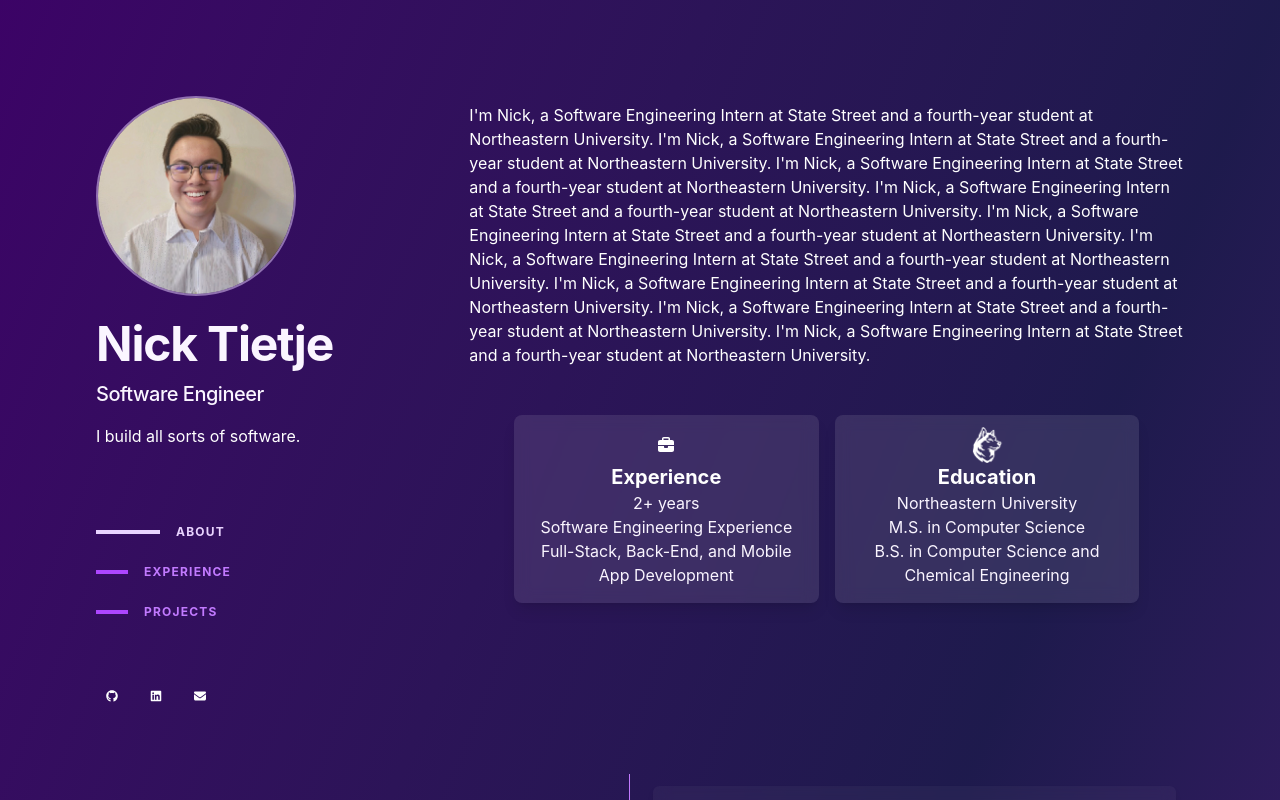
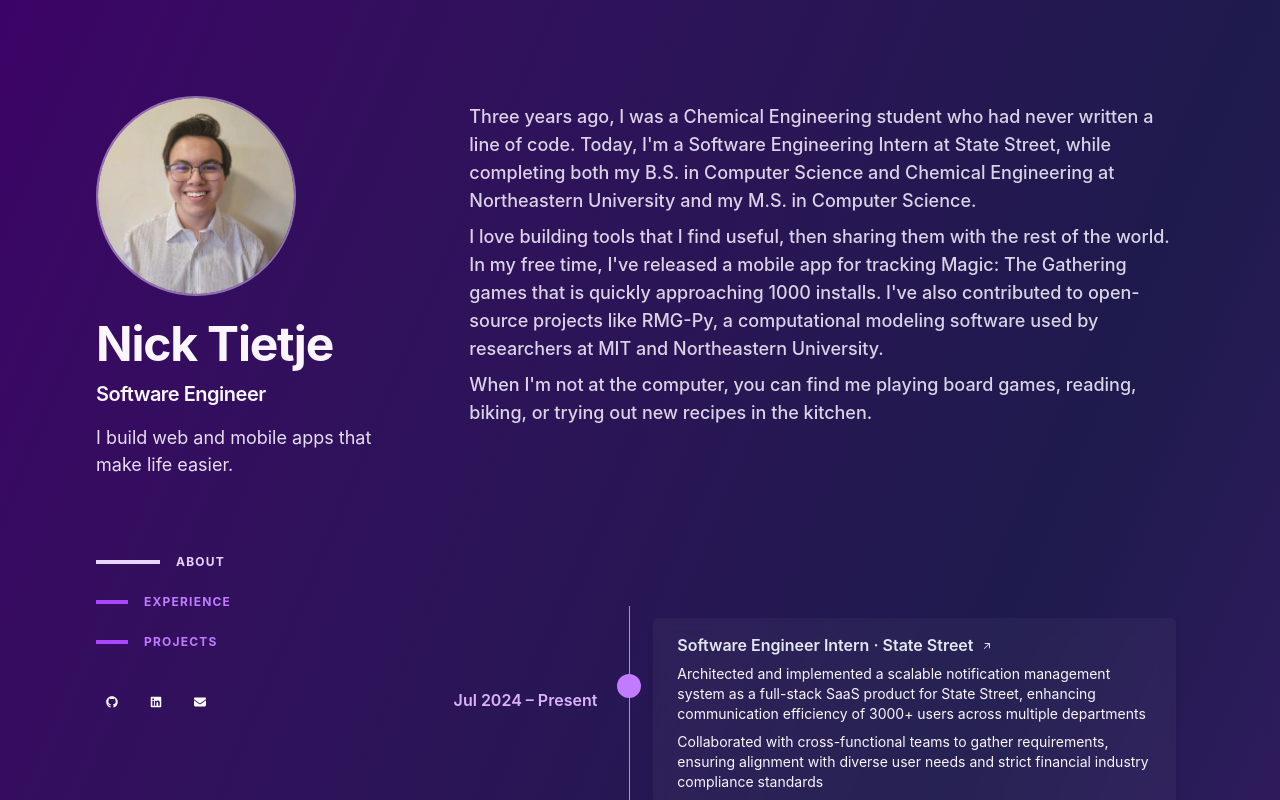
Before and after one commit to ntietje1/personal-website, a Next.js app: page / in a window 1280 px wide. Shown: the top 800 px of the page. Built offline with nearby package versions, Linux system fonts and the light colour scheme.

Commit message:
add actual writing

```diff
--- a/app/components/card.tsx
+++ b/app/components/card.tsx
@@ -2,33 +2,52 @@
 import React, { useState } from "react";
 import { LinkWithArrowNoAnchor, ArrowIcon } from "./link";
 
-const Card: React.FC<React.PropsWithChildren<{ className?: string }>> = ({
-  className,
-  children,
-}) => (
-  <div
-    className={`p-4 rounded-lg shadow-lg backdrop-blur ${className}`}
-    style={{ backgroundColor: "rgba(255, 255, 255, 0.10)" }}
-  >
-    {children}
-  </div>
-);
+interface HoverableCardProps {
+  children: React.ReactNode;
+  className?: string;
+}
 
-const CardHeader: React.FC<React.PropsWithChildren<{ className?: string }>> = ({
-  className,
-  children,
-}) => <div className={`mb-0 ${className}`}>{children}</div>;
+export function HoverableCard({ children, className }: HoverableCardProps) {
+  const [cursorPos, setCursorPos] = useState({ x: 0, y: 0 });
+  const [isHovered, setIsHovered] = useState(false);
 
-const CardTitle: React.FC<React.PropsWithChildren<{ className?: string }>> = ({
-  className,
-  children,
-}) => <h2 className={`text-2xl font-bold ${className}`}>{children}</h2>;
+  const handleMouseMove = (e: React.MouseEvent<HTMLDivElement, MouseEvent>) => {
+    const rect = e.currentTarget.getBoundingClientRect();
+    setCursorPos({
+      x: e.clientX - rect.left,
+      y: e.clientY - rect.top,
+    });
+  };
 
-const CardContent: React.FC<
-  React.PropsWithChildren<{ className?: string }>
-> = ({ className, children }) => (
-  <div className={`mt-0 ${className}`}>{children}</div>
-);
+  const handleMouseEnter = () => {
+    setIsHovered(true);
+  };
+
+  const handleMouseLeave = () => {
+    setIsHovered(false);
+  };
+
+  const gradientStyle = isHovered
+    ? {
+        background: `radial-gradient(circle at ${cursorPos.x}px ${cursorPos.y}px, rgba(163, 66, 255, 0.11), rgba(156, 116, 194, 0.08))`,
+      }
+    : {};
+
+  return (
+    <div
+      className={`relative flex group/link group lg:hover:!opacity-100 lg:group-hover/list:opacity-50 ${className}`}
+      onMouseMove={handleMouseMove}
+      onMouseEnter={handleMouseEnter}
+      onMouseLeave={handleMouseLeave}
+    >
+      <div
+        style={gradientStyle}
+        className="absolute -inset-x-4 -inset-y-4 z-0 hidden p-4 transition-all bg-white/4 shadow-md backdrop-blur rounded-md transition motion-reduce:transition-none lg:-inset-x-6 lg:block lg:group-hover:shadow-bg"
+      ></div>
+      {children}
+    </div>
+  );
+}
 
 interface ExperienceCardProps {
   date: string;
@@ -116,53 +135,6 @@ export function ExperienceCardStack({
       {experiences.map((experience, index) => (
         <ExperienceCard key={index} {...experience} />
       ))}
-    </div>
-  );
-}
-
-interface HoverableCardProps {
-  children: React.ReactNode;
-  className?: string;
-}
-
-export function HoverableCard({ children, className }: HoverableCardProps) {
-  const [cursorPos, setCursorPos] = useState({ x: 0, y: 0 });
-  const [isHovered, setIsHovered] = useState(false);
-
-  const handleMouseMove = (e: React.MouseEvent<HTMLDivElement, MouseEvent>) => {
-    const rect = e.currentTarget.getBoundingClientRect();
-    setCursorPos({
-      x: e.clientX - rect.left,
-      y: e.clientY - rect.top,
-    });
-  };
-
-  const handleMouseEnter = () => {
-    setIsHovered(true);
-  };
-
-  const handleMouseLeave = () => {
-    setIsHovered(false);
-  };
-
-  const gradientStyle = isHovered
-    ? {
-        background: `radial-gradient(circle at ${cursorPos.x}px ${cursorPos.y}px, rgba(163, 66, 255, 0.11), rgba(156, 116, 194, 0.08))`,
-      }
-    : {};
-
-  return (
-    <div
-      className={`relative flex group/link group lg:hover:!opacity-100 lg:group-hover/list:opacity-50 ${className}`}
-      onMouseMove={handleMouseMove}
-      onMouseEnter={handleMouseEnter}
-      onMouseLeave={handleMouseLeave}
-    >
-      <div
-        style={gradientStyle}
-        className="absolute -inset-x-4 -inset-y-4 z-0 hidden p-4 transition-all bg-white/4 shadow-md backdrop-blur rounded-md transition motion-reduce:transition-none lg:-inset-x-6 lg:block lg:group-hover:shadow-bg"
-      ></div>
-      {children}
     </div>
   );
 }
@@ -270,39 +242,35 @@ interface CenteredIconCardProps {
   icon: React.ReactNode;
   title: string;
   body: string;
-  className?: string;
 }
 
-export const CenteredIconCard: React.FC<CenteredIconCardProps> = ({
-  icon,
-  title,
-  body,
-  className,
-}) => {
+export function CenteredIconCard({ icon, title, body }: CenteredIconCardProps) {
   return (
-    <Card
-      className={`relative bg-white/10 border-purple-400 w-1/2 h-1/2 items-center justify-center ${className}`}
-    >
-      <div className="absolute top-0 left-1/2 transform -translate-x-1/2 translate-y-1/8 w-12 h-12 flex items-center justify-center">
-        {icon}
+    <HoverableCard className="mx-2">
+      <div className={`relative items-center justify-center`}>
+        <div className="absolute top-0 left-1/2 pb-8 transform -translate-x-1/2 translate-y-1/8 w-12 h-12 flex items-center justify-center">
+          {icon}
+        </div>
+        <div>
+          <h2 className="text-xl font-bold text-white text-center mt-8">
+            {title}
+          </h2>
+        </div>
+        <div>
+          <p className="text-purple-50/90 text-center text-sm whitespace-pre-line">
+            {body}
+          </p>
+        </div>
       </div>
-      <CardHeader>
-        <CardTitle className="text-xl font-bold text-white text-center mt-8">
-          {title}
-        </CardTitle>
-      </CardHeader>
-      <CardContent>
-        <p className="text-purple-50 text-center whitespace-pre-line">{body}</p>
-      </CardContent>
-    </Card>
+    </HoverableCard>
   );
-};
+}
 
 export const CenteredIconCardRow: React.FC<{
   props: CenteredIconCardProps[];
 }> = ({ props }) => {
   return (
-    <div className="flex flex-row gap-4">
+    <div className="flex flex-col gap-10 sm:flex-row">
       {props.map((prop, index) => (
         <CenteredIconCard key={index} {...prop} />
       ))}
--- a/app/page.tsx
+++ b/app/page.tsx
@@ -27,7 +27,7 @@ export default function Page() {
       </a>
       <div className="lg:flex lg:justify-between lg:gap-4">
         {/* Left side */}
-        <header className="lg:sticky lg:top-0 lg:flex lg:max-h-screen lg:w-1/3 lg:flex-col lg:justify-between lg:py-24">
+        <header className="lg:sticky lg:top-0 lg:flex lg:max-h-screen lg:w-1/3 lg:flex-col lg:justify-between lg:py-24 pb-4">
           <div>
             <div className="w-full max-w-md pb-6">
               <Image
@@ -41,11 +41,11 @@ export default function Page() {
             <h1 className="text-4xl font-bold tracking-tight text-purple-50 sm:text-5xl">
               <a href="/">Nick Tietje</a>
             </h1>
-            <h2 className="mt-3 text-lg font-medium tracking-tight text-purple-50 sm:text-xl">
+            <h2 className="mt-3 text-lg font-semibold tracking-tight text-purple-50 sm:text-xl">
               Software Engineer
             </h2>
-            <p className="mt-4 max-w-xs leading-normal">
-              I build all sorts of software.
+            <p className="mt-4 max-w-xs font-normal leading-normal text-purple-50/90 sm:text-lg">
+              I build web and mobile apps that make life easier.
             </p>
             <NavMenu />
           </div>
@@ -58,32 +58,33 @@ export default function Page() {
             className="mb-16 scroll-mt-16 md:mb-24 lg:mb-36 lg:scroll-mt-24"
             aria-label="About me"
           >
-            <div className="sticky top-0 z-20 -mx-6 mb-4 w-screen bg-purple-500/25 px-6 py-5 backdrop-blur md:-mx-12 md:px-12 lg:sr-only lg:relative lg:top-auto lg:mx-auto lg:w-full lg:px-0 lg:py-0 lg:opacity-0">
+            <div className="sticky top-0 z-20 -mx-6 mb-4 w-screen px-6 py-5 backdrop-blur md:-mx-12 md:px-12 lg:sr-only lg:relative lg:top-auto lg:mx-auto lg:w-full lg:px-0 lg:py-0 lg:opacity-0">
               <h2 className="text-sm font-bold uppercase tracking-widest text-purple-200 lg:sr-only">
                 About
               </h2>
             </div>
-            <div className="max-w-4xl mx-auto pt-2 pb-8">
-              <p>
-                I'm Nick, a Software Engineering Intern at State Street and a
-                fourth-year student at Northeastern University. I'm Nick, a
-                Software Engineering Intern at State Street and a fourth-year
-                student at Northeastern University. I'm Nick, a Software
-                Engineering Intern at State Street and a fourth-year student at
-                Northeastern University. I'm Nick, a Software Engineering Intern
-                at State Street and a fourth-year student at Northeastern
-                University. I'm Nick, a Software Engineering Intern at State
-                Street and a fourth-year student at Northeastern University. I'm
-                Nick, a Software Engineering Intern at State Street and a
-                fourth-year student at Northeastern University. I'm Nick, a
-                Software Engineering Intern at State Street and a fourth-year
-                student at Northeastern University. I'm Nick, a Software
-                Engineering Intern at State Street and a fourth-year student at
-                Northeastern University. I'm Nick, a Software Engineering Intern
-                at State Street and a fourth-year student at Northeastern
-                University.
+            <div className="max-w-4xl mx-auto pt-2 pb-8 font-medium text-lg text-purple-50/85">
+              <p className="pb-2 ">
+                Three years ago, I was a Chemical Engineering student who had
+                never written a line of code. Today, I'm a Software Engineering
+                Intern at State Street, while completing both my B.S. in
+                Computer Science and Chemical Engineering at Northeastern
+                University and my M.S. in Computer Science.
               </p>
-              <div className="pt-12 sm:w-7/8 md:w-6/8 lg:w-7/8 mx-auto max-w-7xl">
+              <p className="pb-2">
+                I love building tools that I find useful, then sharing them with
+                the rest of the world. In my free time, I've released a mobile
+                app for tracking Magic: The Gathering games that is quickly
+                approaching 1000 installs. I've also contributed to open-source
+                projects like RMG-Py, a computational modeling software used by
+                researchers at MIT and Northeastern University.
+              </p>
+              <p className="pb-2">
+                When I'm not at the computer, you can find me playing board
+                games, reading, biking, or trying out new recipes in the
+                kitchen.
+              </p>
+              {/* <div className="pt-12 px-4 mx-auto">
                 <CenteredIconCardRow
                   props={[
                     {
@@ -107,11 +108,11 @@ export default function Page() {
                         />
                       ),
                       title: "Education",
-                      body: `Northeastern University\nM.S. in Computer Science\nB.S. in Computer Science and Chemical Engineering`,
+                      body: `Northeastern University\nM.S. in Computer Science\nB.S. in Computer Science & Chemical Engineering`,
                     },
                   ]}
                 ></CenteredIconCardRow>
-              </div>
+              </div> */}
             </div>
           </section>
           <section
@@ -119,7 +120,7 @@ export default function Page() {
             className="mb-16 scroll-mt-16 md:mb-24 lg:mb-36 lg:scroll-mt-24"
             aria-label="Work experience"
           >
-            <div className="sticky top-0 z-20 -mx-6 mb-4 w-screen bg-purple-500/25 px-6 py-5 backdrop-blur md:-mx-12 md:px-12 lg:sr-only lg:relative lg:top-auto lg:mx-auto lg:w-full lg:px-0 lg:py-0 lg:opacity-0">
+            <div className="sticky top-0 z-20 -mx-6 mb-4 w-screen px-6 py-5 backdrop-blur md:-mx-12 md:px-12 lg:sr-only lg:relative lg:top-auto lg:mx-auto lg:w-full lg:px-0 lg:py-0 lg:opacity-0">
               <h2 className="text-sm font-bold uppercase tracking-widest text-purple-200 lg:sr-only">
                 Experience
               </h2>
@@ -219,7 +220,7 @@ export default function Page() {
             className="mb-16 scroll-mt-16 md:mb-24 lg:mb-36 lg:scroll-mt-24"
             aria-label="Projects"
           >
-            <div className="sticky top-0 z-20 -mx-6 mb-4 w-screen bg-purple-500/25 px-6 py-5 backdrop-blur md:-mx-12 md:px-12 lg:sr-only lg:relative lg:top-auto lg:mx-auto lg:w-full lg:px-0 lg:py-0 lg:opacity-0">
+            <div className="sticky top-0 z-20 -mx-6 mb-4 w-screen px-6 py-5 backdrop-blur md:-mx-12 md:px-12 lg:sr-only lg:relative lg:top-auto lg:mx-auto lg:w-full lg:px-0 lg:py-0 lg:opacity-0">
               <h2 className="text-sm font-bold uppercase tracking-widest text-purple-200 lg:sr-only">
                 Projects
               </h2>
```
